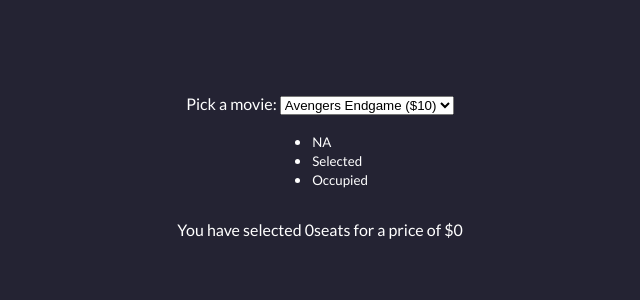
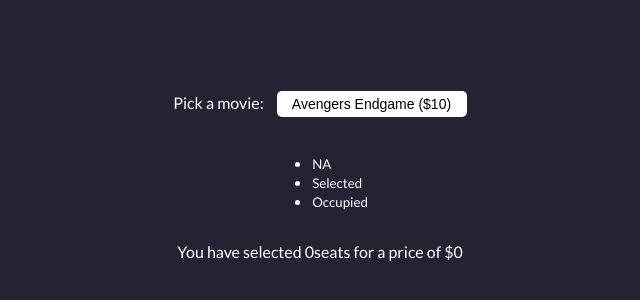
Before and after one commit to vic30004/Movie-Booking, a plain HTML site: page index.html in a window 1280 px wide. Shown: the part 226-526 px from the top of the page, without its empty margins (320-960 px from the left). Drawn offline with Linux system fonts and the light colour scheme.

Commit message:
added css for the movie container and the select

```diff
--- a/style.css
+++ b/style.css
@@ -15,3 +15,19 @@ body{
     font-family: 'Lato',sans-serif;
     margin: 0;
 }
+
+.movie-container{
+    margin: 20px 0;
+}
+
+.movie-container select{
+    background-color: #fff;
+    border: none;
+    border-radius: 5px;
+    font-size: 14px;
+    margin-left: 10px;
+    padding: 5px 15px;
+    -moz-appearance: none;
+    -webkit-appearance: none;
+    appearance: none;
+}
```
